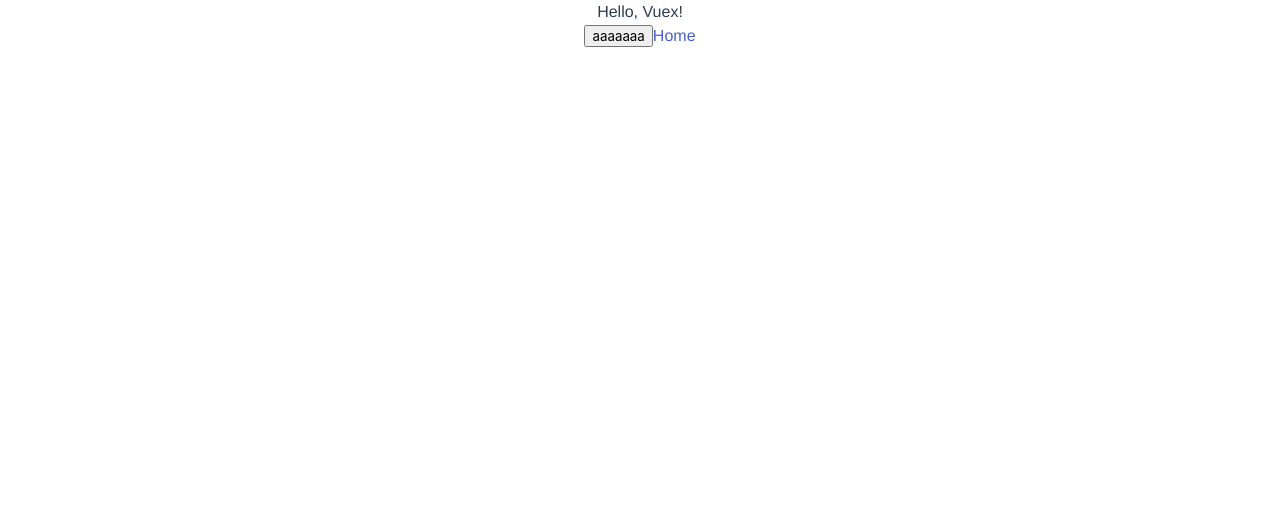
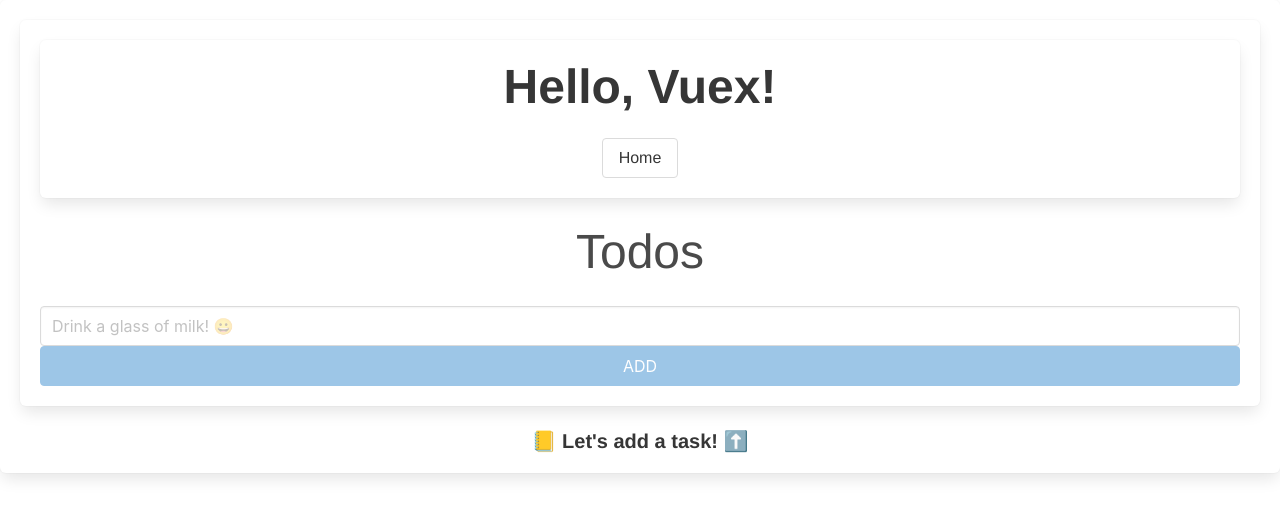
Before and after one commit to katai5plate/hello-vue, a Vue app: page /vuex in a window 1280 px wide. Shown: the top 518 px of the page. Built offline with nearby package versions, Linux system fonts and the light colour scheme.

Commit message:
Add Vuex TODO page

```diff
--- a/src/components/pages/HelloVuex.vue
+++ b/src/components/pages/HelloVuex.vue
@@ -1,17 +1,84 @@
 <script>
+import { mapActions, mapGetters } from 'vuex';
+import * as at from '~/containers/actionTypes';
+import Link from '~/components/atoms/Link';
 export default {
+  components: {
+    Link
+  },
+  data() {
+    return {
+      text: '',
+      buttonIsDisabled: true
+    };
+  },
+  created() {
+    console.log(this);
+    this[at.TODOS.LOAD](this.text);
+  },
+  computed: {
+    message: {
+      get() {
+        return this.text;
+      },
+      set(value) {
+        this.text = value;
+      }
+    }
+  },
   methods: {
-    a() {
-      console.log(11111);
+    ...mapActions('todos', at.TODOS),
+    ...mapGetters('todos', ['getTodos']),
+    updateForm(clear) {
+      clear && (this.text = '');
+      this.buttonIsDisabled = this.text === '';
+    },
+    onSubmit() {
+      this[at.TODOS.REGISTER](this.text);
+      this.updateForm(true);
+    },
+    remove(index) {
+      this[at.TODOS.DONE](index);
     }
   }
 };
 </script>
 
 <template>
-  <div>
-    <h1>Hello, Vuex!</h1>
-    <button @click="a">aaaaaaa</button>
-    <RouterLink to="/">Home</RouterLink>
+  <div class="box">
+    <div class="box">
+      <div class="box">
+        <p class="title is-1">Hello, Vuex!</p>
+        <Link name="Home" to="/" />
+      </div>
+      <p class="subtitle is-1">Todos</p>
+      <input
+        class="input"
+        v-model="message"
+        @keyup="updateForm()"
+        placeholder="Drink a glass of milk! 😀"
+      />
+      <button
+        class="button is-fullwidth is-info"
+        type="submit"
+        @click="onSubmit"
+        :disabled="buttonIsDisabled"
+      >ADD</button>
+    </div>
+    <div class="card" v-for="(item, index) in this.getTodos()" :key="index">
+      <div class="card-content">
+        <div class="media">
+          <div class="media-content">
+            <p class="title">{{item.name}}</p>
+            <p class="subtitle">by {{item.ip}}</p>
+          </div>
+        </div>
+      </div>
+      <footer class="card-footer">
+        <p class="card-footer-item">{{item.date}}</p>
+        <a class="card-footer-item" @click="remove(index)">DONE</a>
+      </footer>
+    </div>
+    <p v-if="this.getTodos().length===0" class="title is-5">📒 Let's add a task! ⬆️</p>
   </div>
 </template>
--- /dev/null
+++ b/src/containers/actionTypes.js
@@ -0,0 +1,8 @@
+export const TODOS = {
+  LOAD: 'LOAD',
+  SAVE: 'SAVE',
+  REGISTER: 'REGISTER',
+  DONE: 'DONE',
+  CLEAR: 'CLEAR'
+};
+export const GET_IP = 'GET_IP';
--- /dev/null
+++ b/src/containers/store.js
@@ -0,0 +1,72 @@
+import Vuex from 'vuex';
+import Vue from 'vue';
+
+import * as at from './actionTypes';
+
+Vue.use(Vuex);
+
+export default new Vuex.Store({
+  state: {
+    ip: 'anonymous'
+  },
+  modules: {
+    todos: {
+      namespaced: true,
+      state: {
+        list: []
+      },
+      getters: {
+        getTodos: state => state.list || []
+      },
+      actions: {
+        [at.TODOS.LOAD]({ commit }) {
+          let data = localStorage.getItem('todos');
+          const onError = () => {
+            console.log('data is missing or broken');
+            localStorage.setItem('todos', []);
+          };
+          try {
+            data = JSON.parse(data);
+          } catch {
+            return onError();
+          }
+          if (data) {
+            return commit(at.TODOS.LOAD, data);
+          }
+          onError();
+        },
+        [at.TODOS.SAVE]({ state }) {
+          localStorage.setItem('todos', JSON.stringify(state.list));
+        },
+        [at.TODOS.REGISTER]({ commit, dispatch }, value) {
+          commit(at.TODOS.REGISTER, value);
+          dispatch(at.TODOS.SAVE);
+        },
+        [at.TODOS.DONE]({ commit }, value) {
+          commit(at.TODOS.DONE, value);
+        }
+      },
+      mutations: {
+        [at.TODOS.LOAD](state, value) {
+          state.list = value;
+        },
+        [at.TODOS.REGISTER](state, value) {
+          console.log(this);
+          const list = state.list;
+          state.list = [
+            ...list,
+            {
+              id: list.length,
+              name: value,
+              date: new Date().toJSON(),
+              ip: this.state.ip
+            }
+          ];
+        },
+        [at.TODOS.DONE](state, value) {
+          state.list = state.list.filter((_, i) => !(i === value));
+        }
+      }
+    }
+  }
+});
--- a/src/main.js
+++ b/src/main.js
@@ -2,10 +2,12 @@ import Vue from 'vue';
 
 import App from '~/App.vue';
 import router from '~/router';
+import store from '~/containers/store';
 
 Vue.config.productionTip = false;
 
 new Vue({
+  store,
   el: '#app',
   router,
   render: h => h(App)
```
Also changed, not shown: 1 other file (tests, documents, lock files or other folders).
